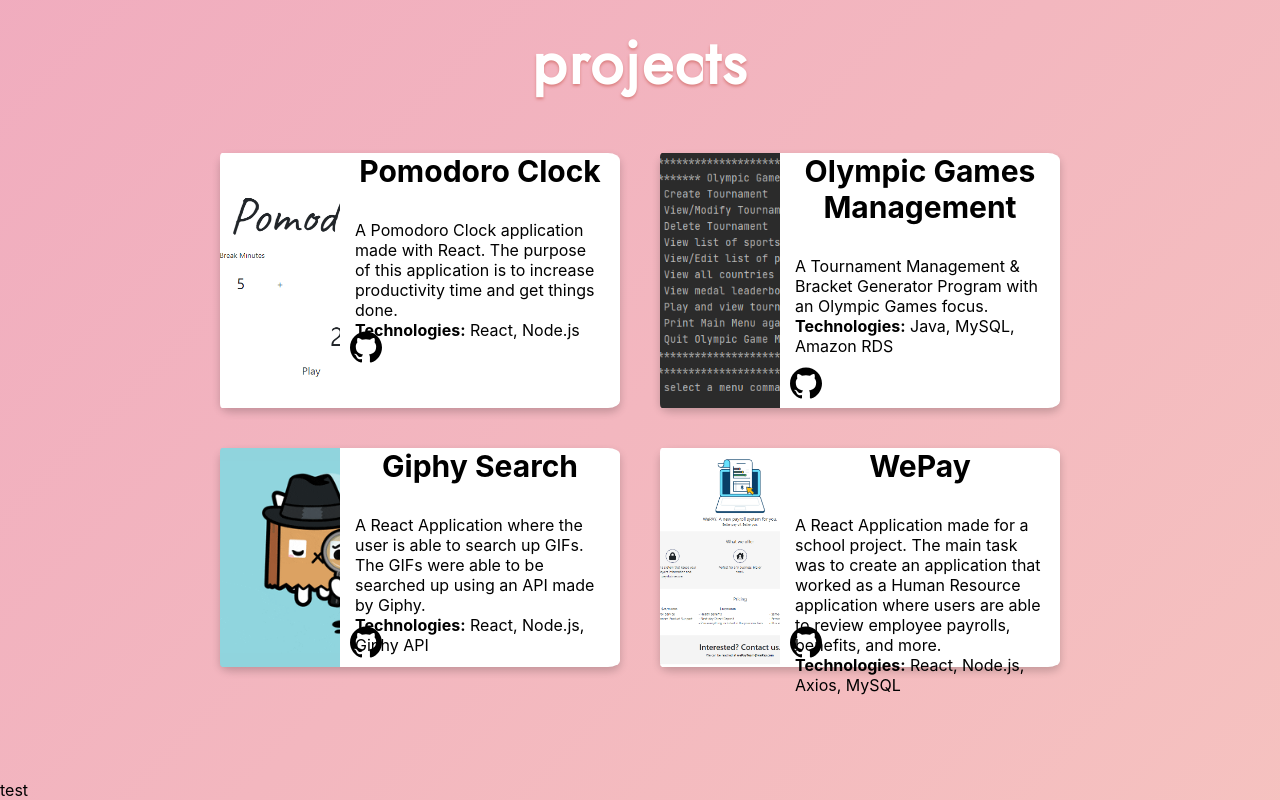
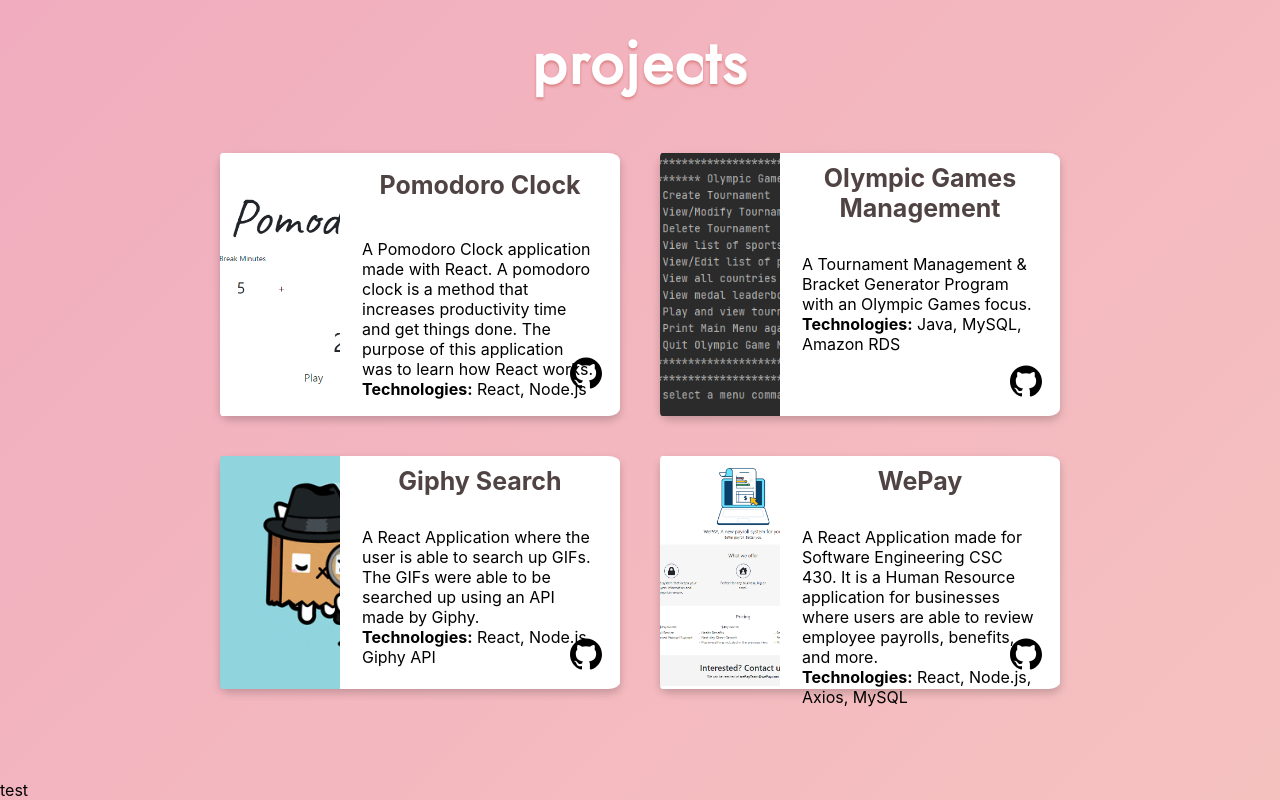
Before and after one commit to gisellen/portfolio, a React (Create React App) app: page / in a window 1280 px wide. Shown: the part 820-1620 px from the top of the page. Built offline with nearby package versions, Linux system fonts and the light colour scheme; a web font is replaced by a local one.

Commit message:
Fixed layout of project cards

```diff
--- a/src/components/ProjectCard/ProjectCard.css
+++ b/src/components/ProjectCard/ProjectCard.css
@@ -1,13 +1,19 @@
-.project-card{
+.project-card {
   display: flex;
   margin: 20px;
   transition: 0.3s;
-    box-shadow: 0 4px 8px 0 rgba(0,0,0,0.2);
-    background-color:white;
+  box-shadow: 0 4px 8px 0 rgba(0, 0, 0, 0.2);
+  background-color: white;
   width: 50vh;
   border-radius: 3%;
 }
-
+.project-info {
+  padding: 10px 7px 10px 7px;
+  display: flex;
+  flex-direction: column;
+  align-items: center;
+  justify-content: space-evenly;
+}
 .project-img {
   width: 30%;
   height: 100%;
@@ -17,16 +23,18 @@
   border-bottom-left-radius: 2%;
 }
 
-  .project-card > div > .project-title{
-    font-size: 30px;
+.project-title {
+  font-size: 25px;
   text-align: center;
+  color: rgb(80, 67, 67);
   font-weight: bold;
 }
-  .project-card:hover{
+
+.project-card:hover {
   transform: scale(1.05);
 }
 
-  .desc{
+.desc {
   position: relative;
   height: 80px;
   padding: 15px;
@@ -35,8 +43,9 @@
 .card-footer {
   width: 20%;
   bottom: 10px;
+  margin-left: auto;
 }
 
-  .github-logo{
+.github-logo {
   padding: 0px 0px 5px 10px;
 }
--- a/src/components/ProjectCard/ProjectCard.js
+++ b/src/components/ProjectCard/ProjectCard.js
@@ -6,7 +6,7 @@ export default function ProjectCard(props) {
   return (
     <div className="project-card" key={props.id}>
       <img className="project-img" src={props.img} />
-      <div>
+      <div className="project-info">
         <div className="project-title">{props.title}</div>
         <p className="desc">{props.description} <br />
         <b>Technologies:</b> {props.tech}
--- a/src/data/Projects.js
+++ b/src/data/Projects.js
@@ -7,7 +7,7 @@ const projectsData = [
     {
         id: 0,
         title: "Pomodoro Clock",
-        description: "A Pomodoro Clock application made with React.  The purpose of this application is to increase productivity time and get things done.",
+        description: "A Pomodoro Clock application made with React. A pomodoro clock is a method that increases productivity time and get things done. The purpose of this application was to learn how React works.  ",
         img: pomodoroimg,
         tech: "React, Node.js",
         link: "https://github.com/gisellen/pomodoro-react",
@@ -31,7 +31,7 @@ const projectsData = [
     {
         id: 3,
         title: "WePay",
-        description: "A React Application made for a school project.  The main task was to create an application that worked as a Human Resource application where users are able to review employee payrolls, benefits, and more.",
+        description: "A React Application made for Software Engineering CSC 430. It is a Human Resource application for businesses where users are able to review employee payrolls, benefits, and more.",
         img: wepay,
         tech: "React, Node.js, Axios, MySQL",
         link: "https://github.com/ilei0893/WePay",
```
Also changed, not shown: 1 other file (tests, documents, lock files or other folders). Lines whose indentation alone changed are shown as unchanged.
